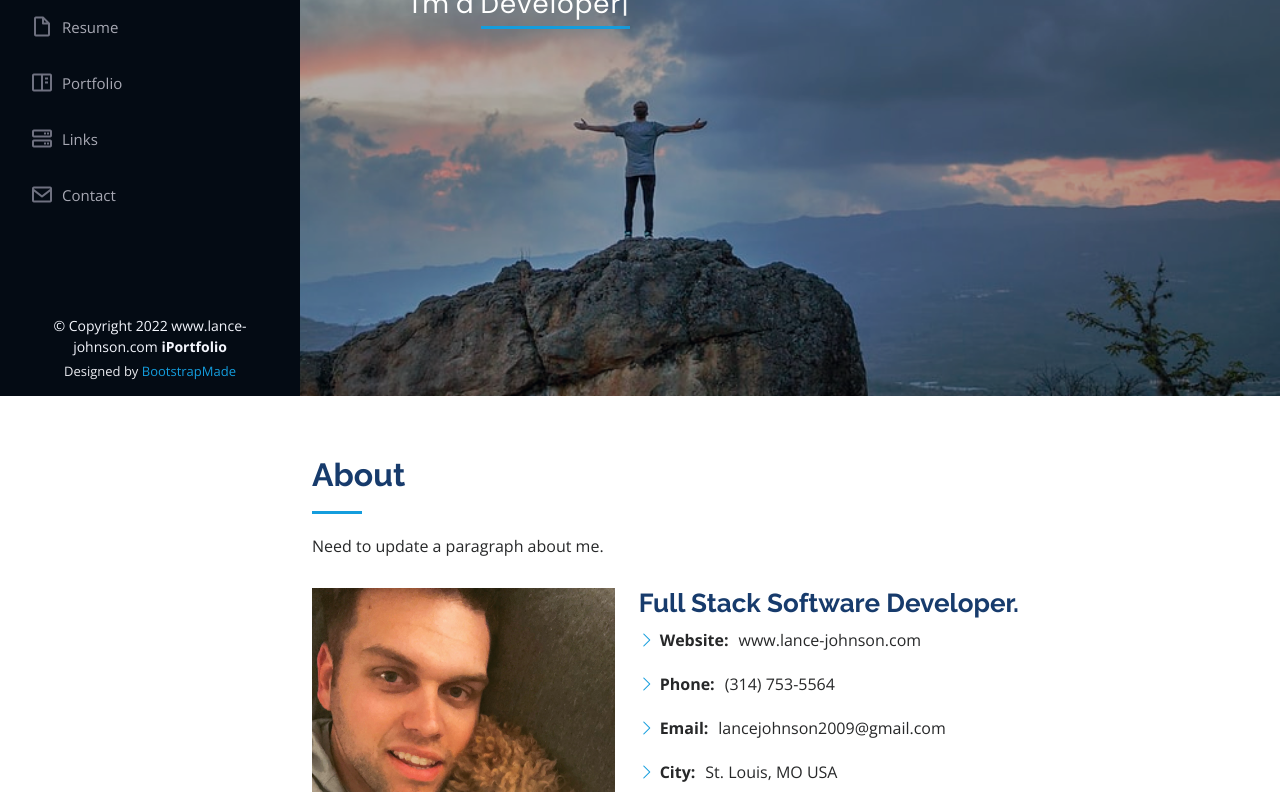
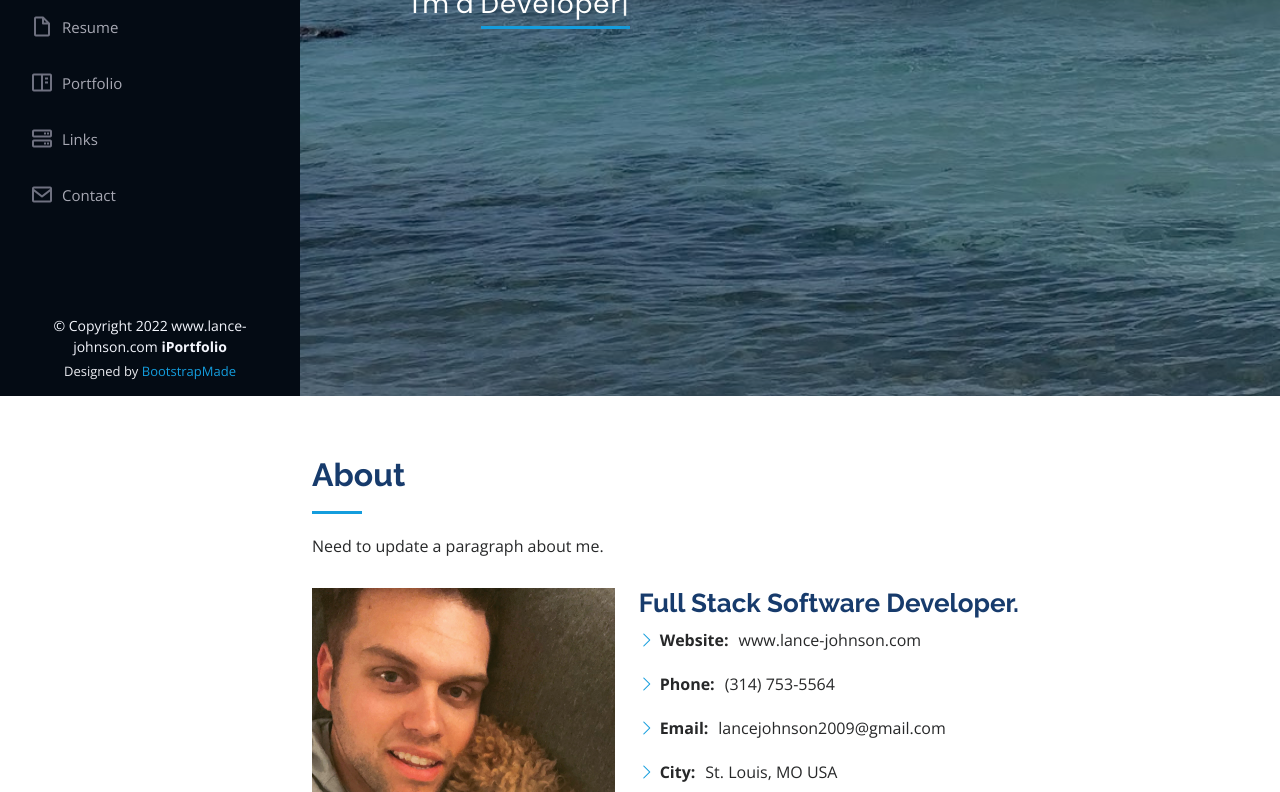
Before and after one commit to ljohpy/PersonalSiteV1, a plain HTML site: page index.html in a window 1280 px wide. Shown: the part 404-1196 px from the top of the page. Drawn offline with nearby package versions, Linux system fonts and the light colour scheme.

Commit message:
Updated pics

```diff
--- a/assets/css/style.css
+++ b/assets/css/style.css
@@ -198,7 +198,7 @@ h1, h2, h3, h4, h5, h6 {
 #hero {
   width: 100%;
   height: 100vh;
-  background:url("../img/Project.JPG") top center;
+  background:url("../img/Project2.jpg") top center;
   background-size: cover;
 }
 #hero:before {
```
Also changed, not shown: assets/img/Background.jpg (deleted), assets/img/Project.JPG (deleted), assets/img/Project2.jpg (added), assets/img/profile-img.jpg (deleted).
